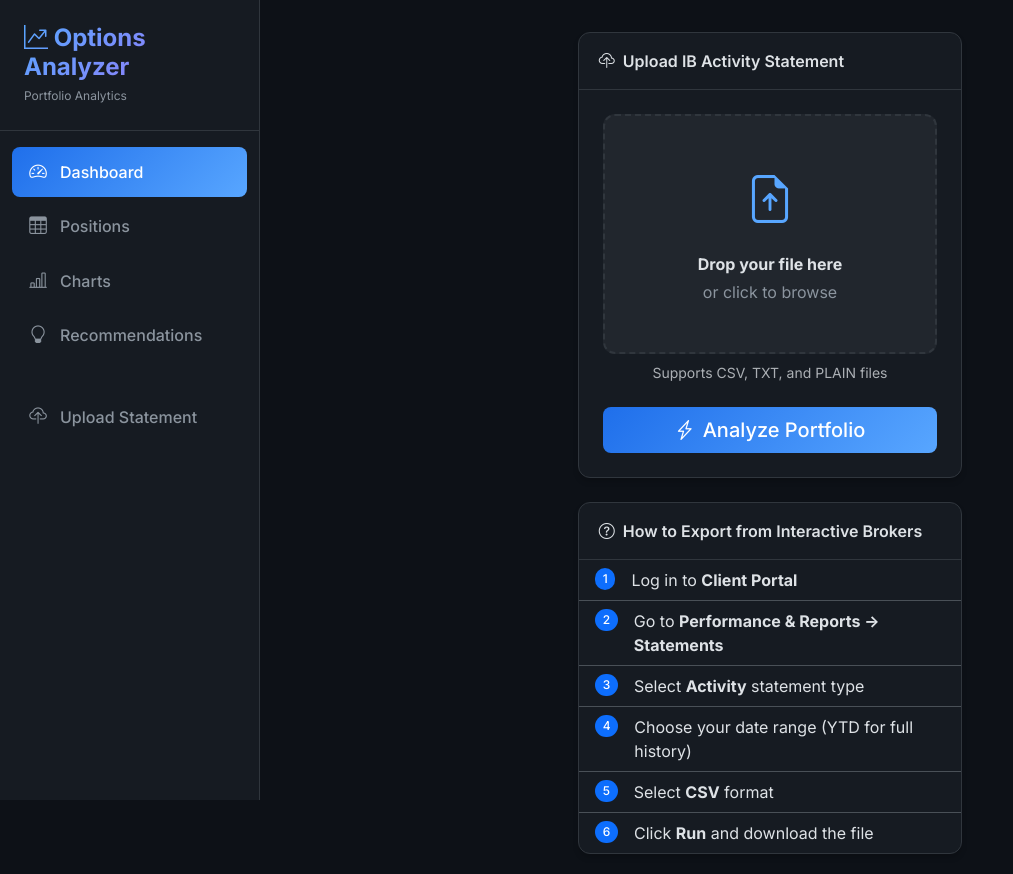
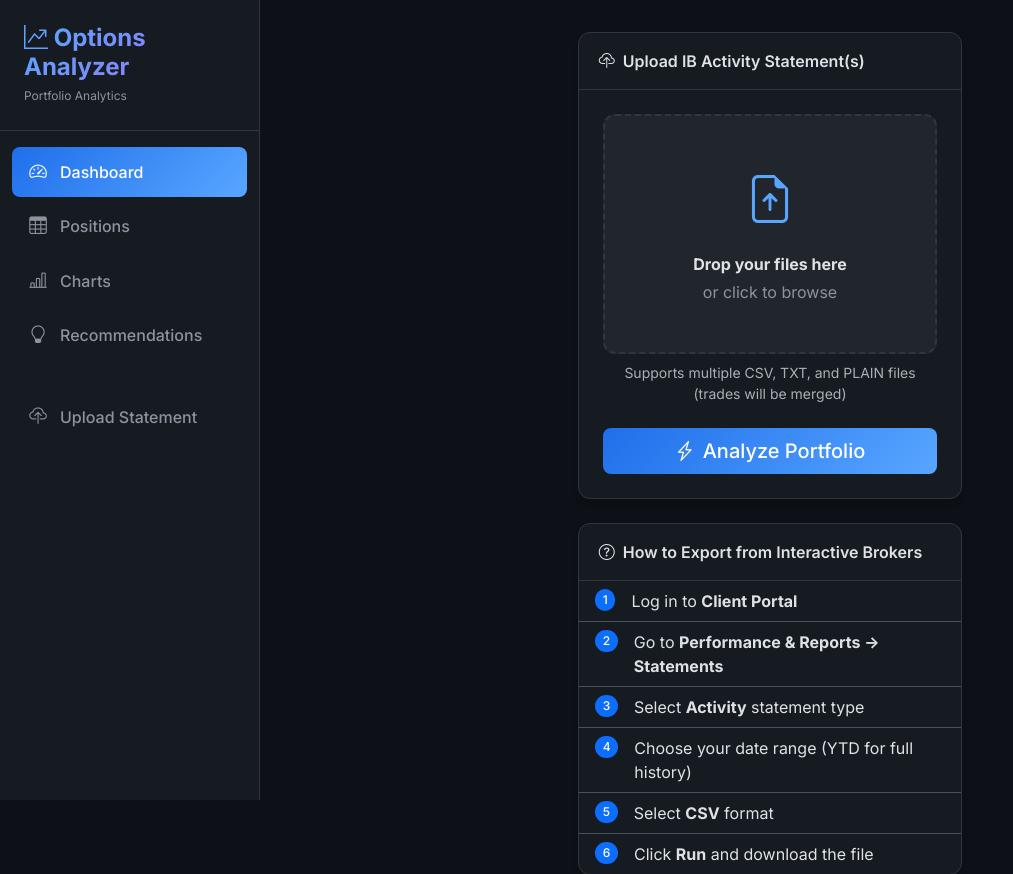
Before and after one commit to gRaytan/Options-Analyzer, a Flask app: page / in a window 1280 px wide. Shown: the top 874 px of the page, without its empty margins (0-1013 px from the left). Run offline with Flask 3, Linux system fonts and the light colour scheme.

Commit message:
multiple files support

```diff
--- a/src/web/app.py
+++ b/src/web/app.py
@@ -43,44 +43,65 @@ def create_app(config=None):
 
     @app.route('/upload', methods=['GET', 'POST'])
     def upload():
-        """Handle file upload."""
+        """Handle file upload (supports multiple files)."""
         if request.method == 'POST':
             if 'file' not in request.files:
                 flash('No file selected', 'error')
                 return redirect(request.url)
 
-            file = request.files['file']
-            if file.filename == '':
+            files = request.files.getlist('file')
+            if not files or all(f.filename == '' for f in files):
                 flash('No file selected', 'error')
                 return redirect(request.url)
 
             try:
-                # Read and parse the file
-                content = file.read().decode('utf-8-sig')
+                # Parse all files and merge into one portfolio
                 parser = IBActivityStatementParser()
-                portfolio = parser.parse_content(content)
+                merged_portfolio = None
+                files_processed = 0
+
+                for file in files:
+                    if file.filename == '':
+                        continue
+
+                    content = file.read().decode('utf-8-sig')
+                    portfolio = parser.parse_content(content)
+
+                    if merged_portfolio is None:
+                        merged_portfolio = portfolio
+                    else:
+                        merged_portfolio.merge(portfolio)
+
+                    files_processed += 1
+
+                if merged_portfolio is None:
+                    flash('No valid files found', 'error')
+                    return redirect(request.url)
 
                 # Fetch missing prices
-                update_portfolio_prices(portfolio)
+                update_portfolio_prices(merged_portfolio)
 
                 # Calculate Greeks
-                calculate_portfolio_greeks(portfolio)
+                calculate_portfolio_greeks(merged_portfolio)
 
                 # Calculate Margin
-                calculate_portfolio_margin(portfolio, margin_type="reg_t")
+                calculate_portfolio_margin(merged_portfolio, margin_type="reg_t")
 
                 # Analyze Risk
                 config = storage.get_config()
-                risk_analysis = analyze_portfolio_risk(portfolio, config)
+                risk_analysis = analyze_portfolio_risk(merged_portfolio, config)
 
                 # Store in app context
-                app.portfolio = portfolio
+                app.portfolio = merged_portfolio
                 app.risk_analysis = risk_analysis
 
                 # Save to file
-                storage.save_portfolio(portfolio)
+                storage.save_portfolio(merged_portfolio)
 
-                flash(f'Successfully loaded {portfolio.total_option_positions} options', 'success')
+                if files_processed > 1:
+                    flash(f'Merged {files_processed} files: {merged_portfolio.total_option_positions} options, {len(merged_portfolio.trades)} trades', 'success')
+                else:
+                    flash(f'Successfully loaded {merged_portfolio.total_option_positions} options', 'success')
                 return redirect(url_for('index'))
 
             except Exception as e:
--- a/templates/upload.html
+++ b/templates/upload.html
@@ -8,24 +8,24 @@
         <!-- Upload Card -->
         <div class="card mb-4">
             <div class="card-header">
-                <i class="bi bi-cloud-upload me-2"></i>Upload IB Activity Statement
+                <i class="bi bi-cloud-upload me-2"></i>Upload IB Activity Statement(s)
             </div>
             <div class="card-body p-4">
                 <form method="POST" action="/upload" enctype="multipart/form-data" id="uploadForm">
                     <div class="mb-4">
                         <div class="upload-zone" id="uploadZone">
-                            <input type="file" class="form-control d-none" id="file" name="file" accept=".csv,.txt,.plain" required>
+                            <input type="file" class="form-control d-none" id="file" name="file" accept=".csv,.txt,.plain" multiple required>
                             <div class="upload-icon">
                                 <i class="bi bi-file-earmark-arrow-up"></i>
                             </div>
                             <div class="upload-text">
-                                <strong>Drop your file here</strong>
+                                <strong>Drop your files here</strong>
                                 <span class="d-block text-muted mt-1">or click to browse</span>
                             </div>
                             <div class="upload-filename d-none" id="fileName"></div>
                         </div>
                         <div class="form-text text-center mt-2">
-                            Supports CSV, TXT, and PLAIN files
+                            Supports multiple CSV, TXT, and PLAIN files (trades will be merged)
                         </div>
                     </div>
                     <button type="submit" class="btn btn-primary w-100 btn-lg" id="submitBtn">
@@ -154,7 +154,11 @@
 
     function updateFileName() {
         if (fileInput.files.length) {
-            fileName.textContent = fileInput.files[0].name;
+            if (fileInput.files.length === 1) {
+                fileName.textContent = fileInput.files[0].name;
+            } else {
+                fileName.textContent = `${fileInput.files.length} files selected`;
+            }
             fileName.classList.remove('d-none');
             uploadZone.classList.add('has-file');
         }
```
Also changed, not shown: src/models/portfolio.py (+44 -0 lines).
